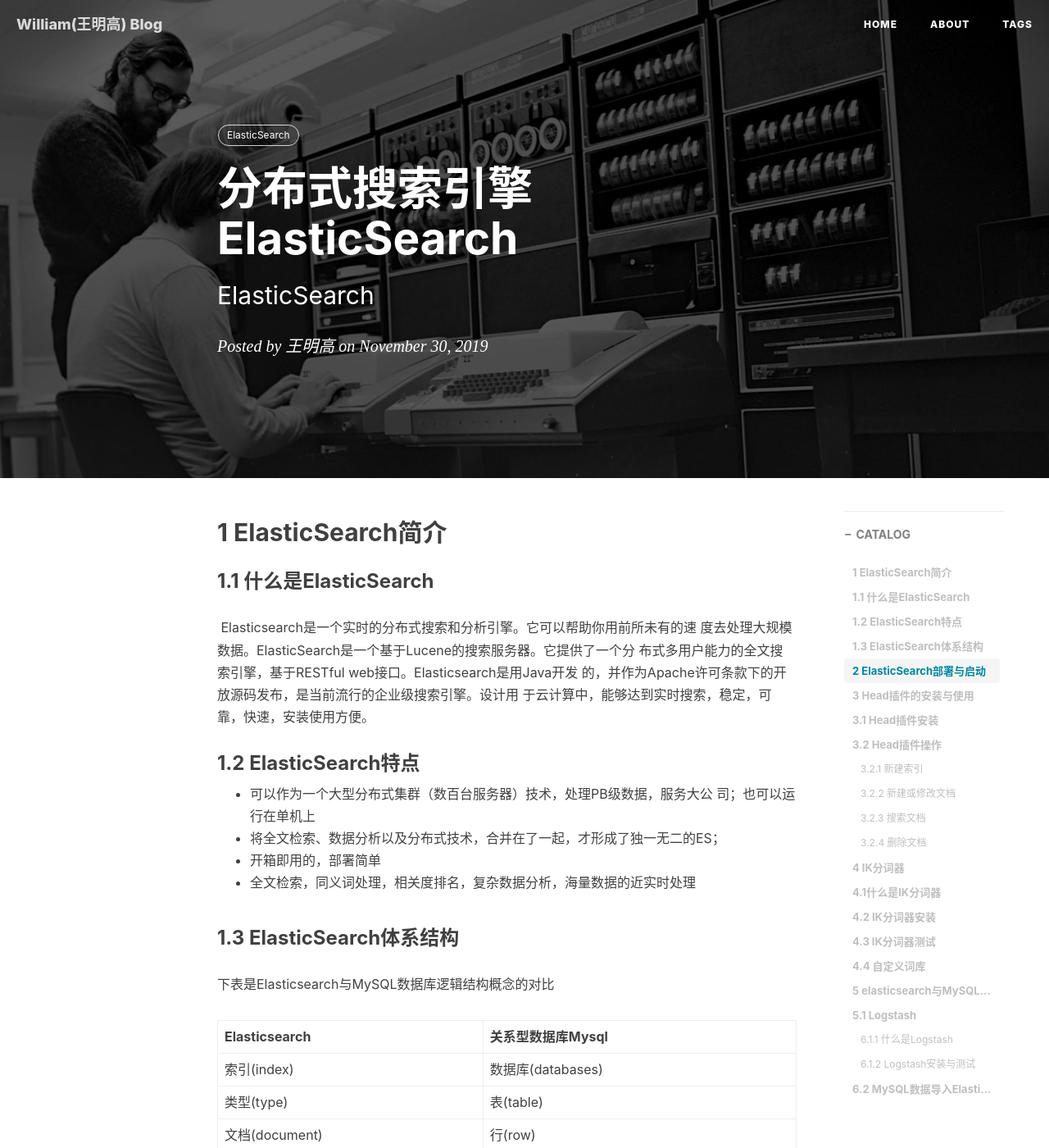
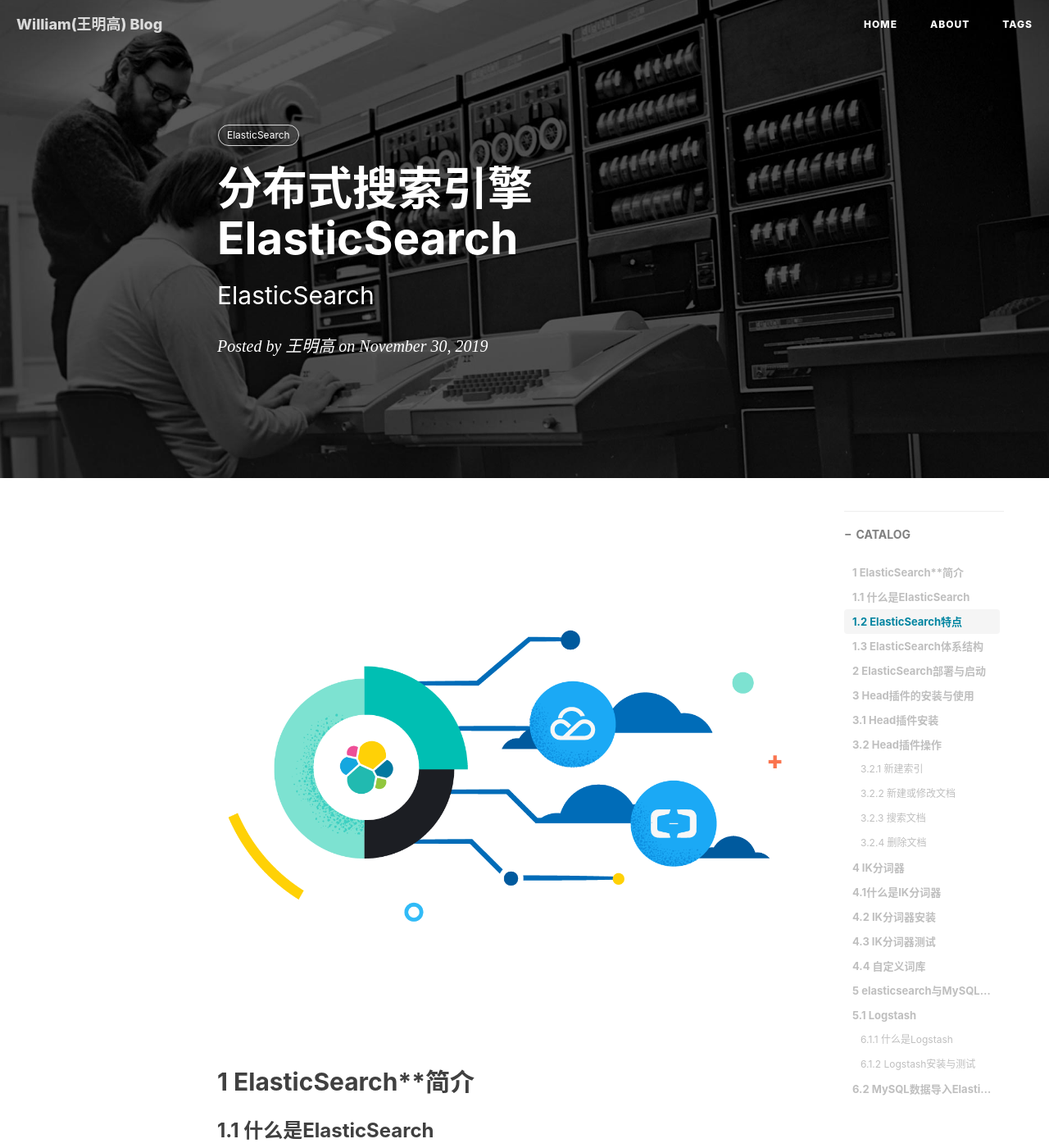
Before and after one commit to minggaowang/minggaowang.github.io, a Jekyll site: the page built from _posts/2019-11-30-分布式搜索引擎ElasticSearch.MD, in a window 1280 px wide and 1400 px high. Shown: the whole window at 82% size. Built offline with Jekyll 4.4.1, drawn with Linux system fonts in a browser that asks for light colours; nearby versions of some CDN libraries; comment, search, counter and statistics services are not loaded.

Commit message:
Update 2019-11-30-分布式搜索引擎ElasticSearch.MD
111

```diff
--- a/_posts/2019-11-30-分布式搜索引擎ElasticSearch.MD
+++ b/_posts/2019-11-30-分布式搜索引擎ElasticSearch.MD
@@ -10,7 +10,9 @@ tags:
     - ElasticSearch
 ---
 
-## **1 ElasticSearch**简介
+![](https://raw.githubusercontent.com/minggaowang/minggaowang.github.io/master/img/home-banner-tencent-alibaba-cloud.png)
+
+## 1 ElasticSearch**简介
 
 ### **1.1** 什么是**ElasticSearch**
 
```
